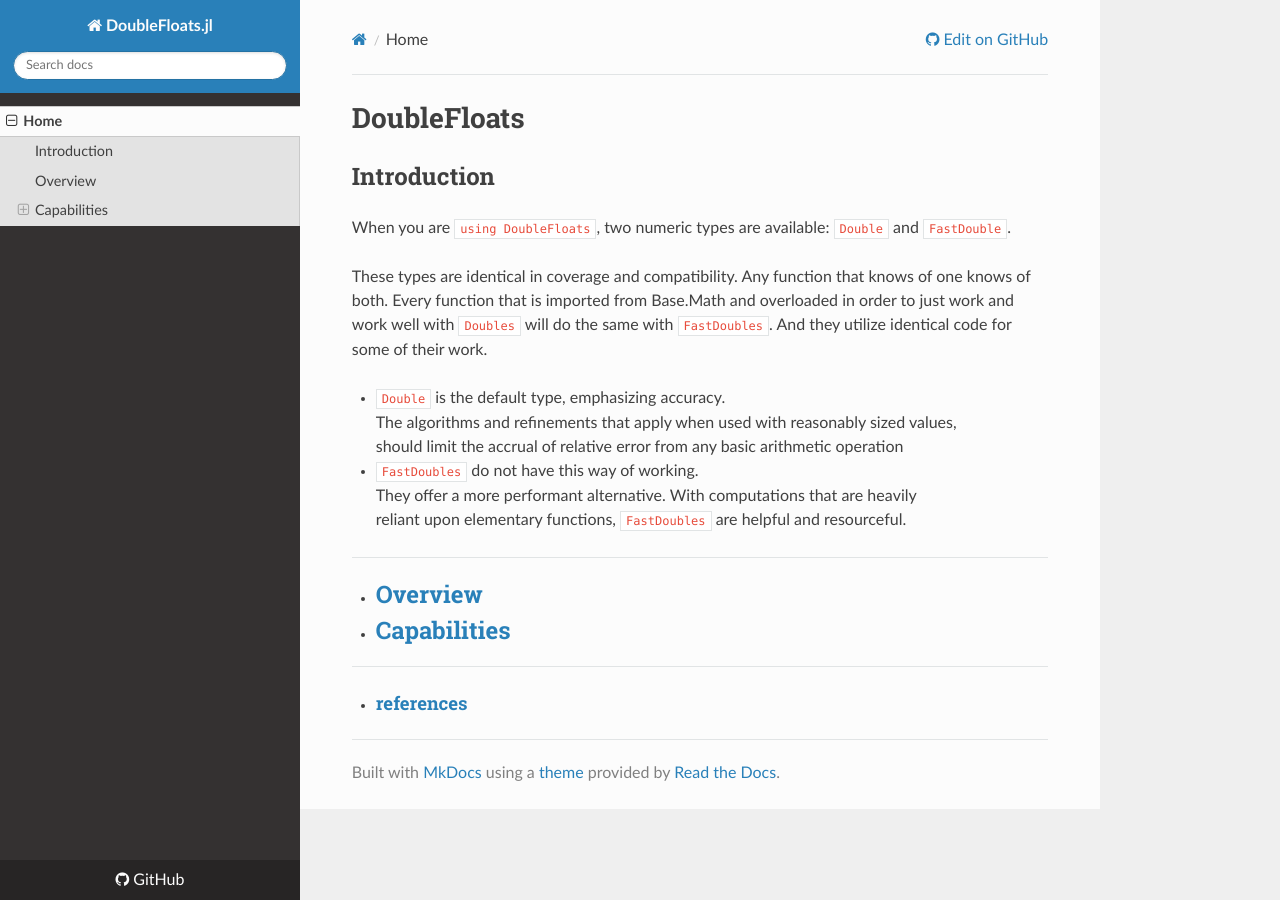
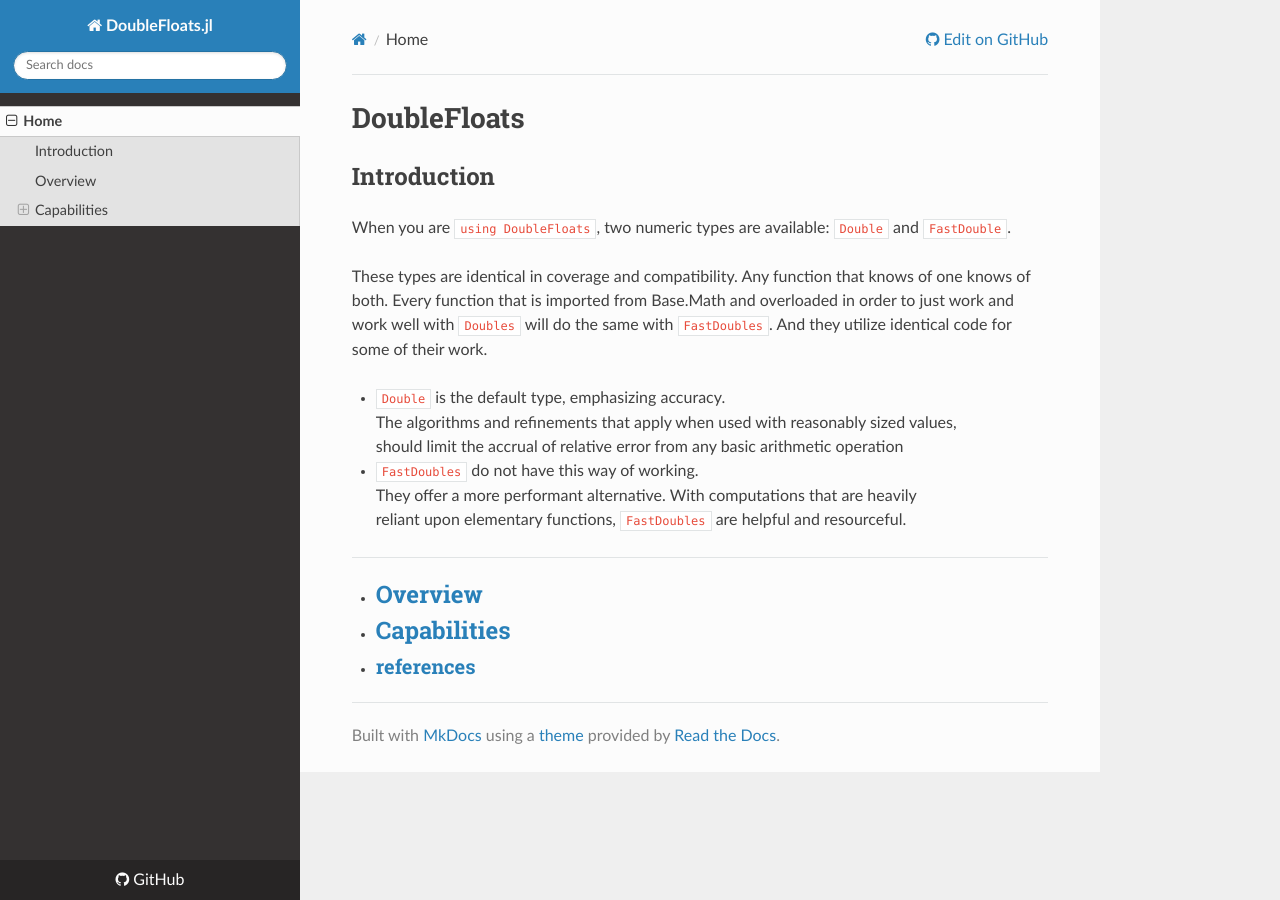
Before and after one commit to JuliaMath/DoubleFloats.jl, an MkDocs documentation site: the page built from docs/src/index.md, in a window 1280 px wide. Built offline with MkDocs 1.6.1, drawn with Linux system fonts in a browser that asks for light colours; nearby versions of some CDN libraries; old or Windows-style settings are respelled for this version of MkDocs.

```diff
--- a/docs/src/index.md
+++ b/docs/src/index.md
@@ -26,6 +26,5 @@ reliant upon elementary functions, `FastDoubles` are helpful and resourceful.
 
 - ## [Capabilities](https://github.com/JuliaMath/DoubleFloats.jl/blob/master/docs/src/capabilites.md)
 
-----
 
-- #### [references](https://github.com/JuliaMath/DoubleFloats.jl/blob/master/docs/src/references.md)
+- ### [references](https://github.com/JuliaMath/DoubleFloats.jl/blob/master/docs/src/references.md)
```
